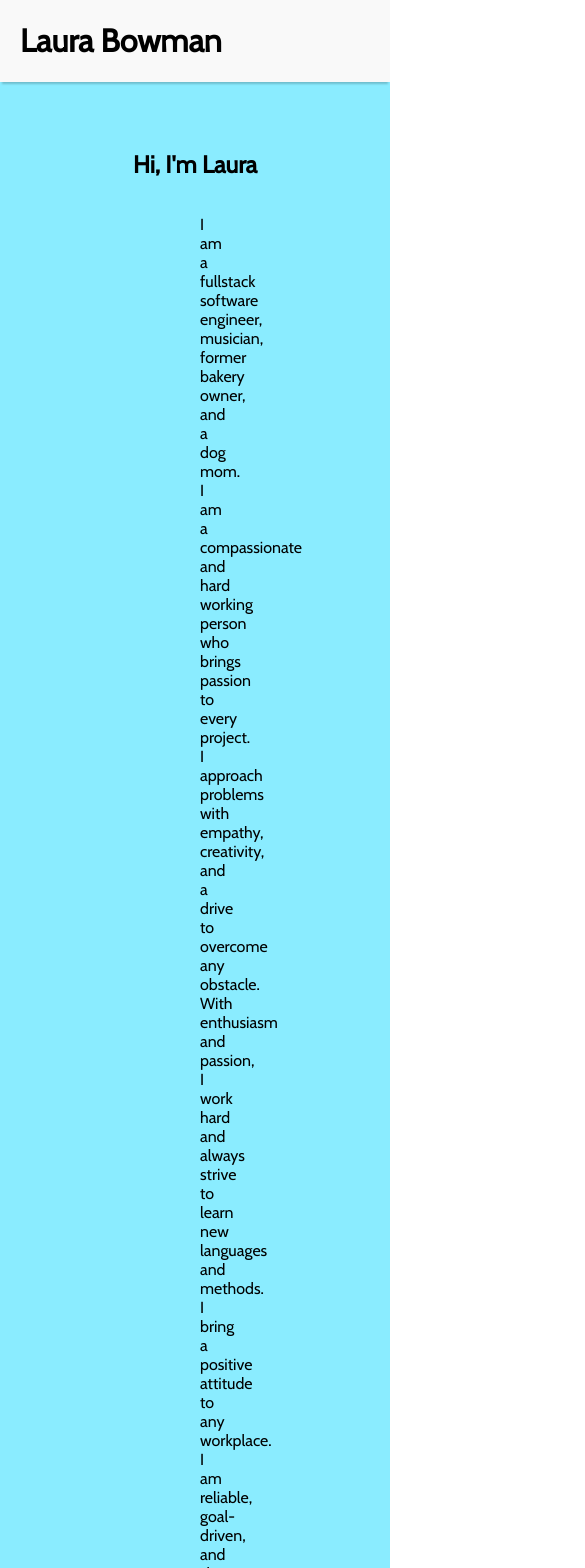
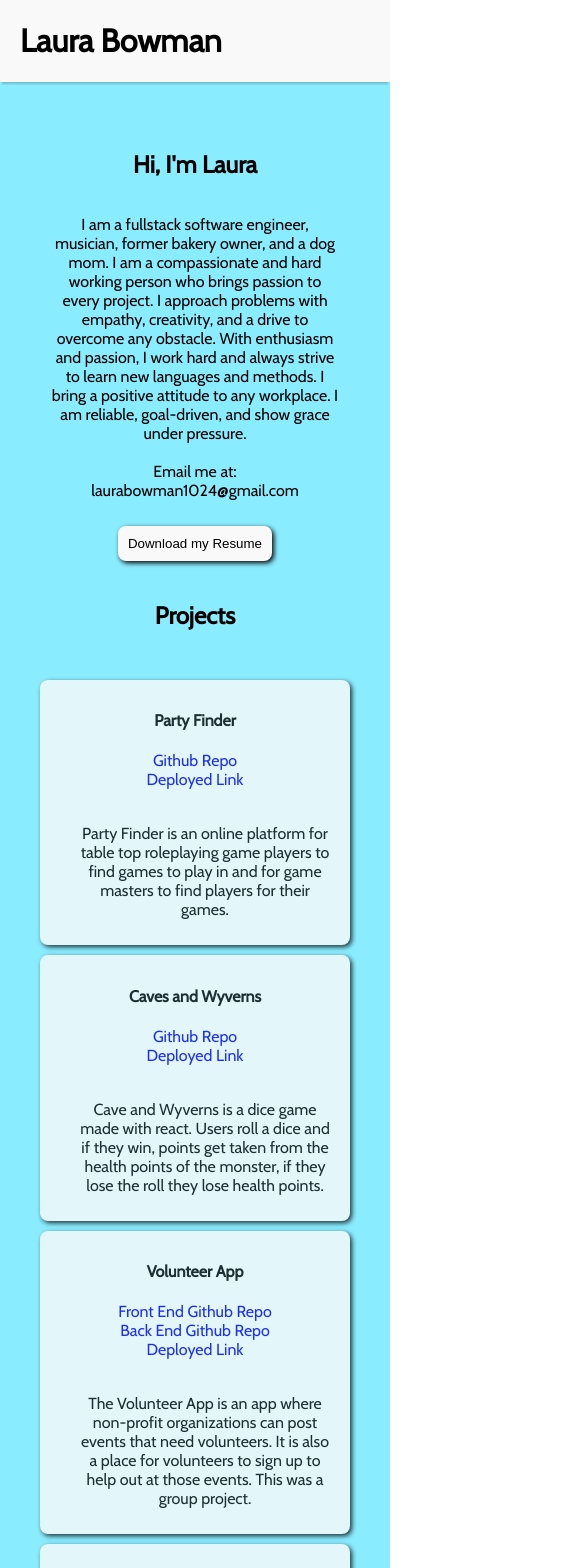
Before and after one commit to laurabow/portfolio, a React (Create React App) app in the folder client/: page / in a window 390 px wide. Shown: the top 1568 px of the page, 585 px wide, since content can reach past the window. Built offline with nearby package versions, Linux system fonts and the light colour scheme.

Commit message:
media queries

```diff
--- a/client/src/components/Home/Home.css
+++ b/client/src/components/Home/Home.css
@@ -24,6 +24,10 @@
   margin-bottom: 20px;
 }
 
+.resume-btn:hover {
+  opacity: 0.8;
+}
+
 .skills-container {
   display: flex;
   flex-direction: column;
@@ -42,3 +46,17 @@
 p {
   margin-left: 20px;
 }
+
+@media only screen and (max-width: 750px) {
+  .brand {
+    margin-left: 100px;
+    margin-right: 100px;
+  }
+}
+
+@media only screen and (max-width: 500px) {
+  .brand {
+    margin-left: 50px;
+    margin-right: 50px;
+  }
+}
--- a/client/src/components/Projects/Projects.css
+++ b/client/src/components/Projects/Projects.css
@@ -2,7 +2,7 @@
   display: grid;
   grid-template-columns: 1fr 1fr 1fr 1fr;
   column-gap: 10px;
-  margin: 10px 40px;
+  margin: 50px 40px;
 }
 
 .card {
@@ -23,3 +23,24 @@
   display: flex;
   flex-direction: column;
 }
+
+@media only screen and (max-width: 1200px) {
+  /*Tablets [601px -> 1200px]*/
+  .card-container {
+    grid-template-columns: 1fr 1fr;
+    row-gap: 10px;
+  }
+}
+
+@media only screen and (max-width: 750px) {
+  .card-container {
+    grid-template-columns: 1fr;
+  }
+}
+
+/* @media only screen and (max-width: 450px) { */
+/*Small smartphones*/
+/* .homepage-intro { */
+/* margin: 20px 50px 50px 50px; */
+/* } */
+/* } */
```
